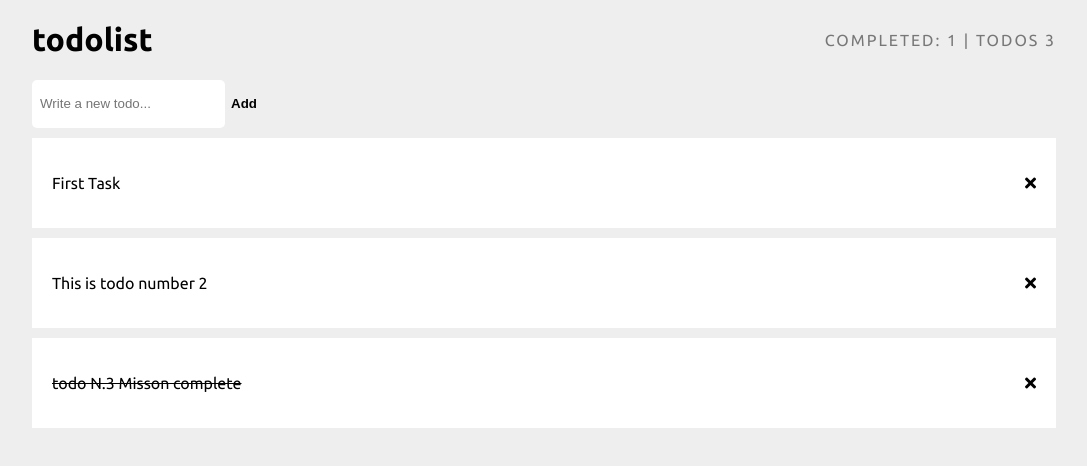
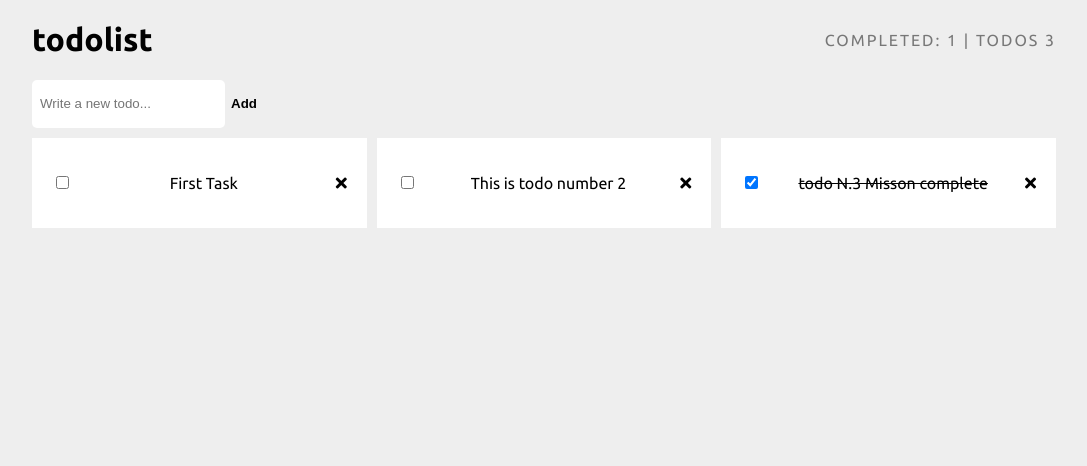
Before and after one commit to moshicode/simple-todolist, a React (Create React App) app: page / in a window 1280 px wide. Shown: the top 466 px of the page, without its empty margins (96-1183 px from the left). Built offline with nearby package versions, Linux system fonts and the light colour scheme.

Commit message:
checkbox complete todo, grid ui view

```diff
--- a/src/App.css
+++ b/src/App.css
@@ -68,3 +68,13 @@ body {
   justify-content: space-between;
   align-items: center;
 }
+
+.list {
+  display: grid;
+  grid-template-columns: repeat(auto-fill, minmax(16em, 1fr));
+  grid-gap: 10px;
+}
+
+.not-found {
+  grid-column: 1 / -1;
+}
--- a/src/App.js
+++ b/src/App.js
@@ -4,8 +4,6 @@ import TodoForm from './components/TodoForm'
 import TodoCounter from './components/TodoCounter'
 import Todo from './components/Todo'
 import moment from 'moment'
-
-
 
 class App extends Component {
   state = {
@@ -47,6 +45,7 @@ class App extends Component {
     })
   }
 
+
   deleteTodo = id => {
     this.setState({
       todoList: this.state.todoList.filter(todo => todo.id !== id)
@@ -55,8 +54,6 @@ class App extends Component {
 
   render() {
     let { todoList } = this.state
-
-    console.log(this.state)
     return (
       <div className="App">
         <div id="header">
--- a/src/components/Todo.js
+++ b/src/components/Todo.js
@@ -4,7 +4,8 @@ const Todo = props => {
     return (
         <React.Fragment>
             <li>
-                <p onClick={props.toggleComplete}
+                <input type="checkbox" checked={props.todo.isComplete} onChange={props.toggleComplete} />
+                <p
                     style={{ textDecoration: props.todo.isComplete ? 'line-through' : '' }}>{props.todo.text}
                 </p>
                 <i className="fas fa-times" onClick={props.deleteTodo}></i>
```
